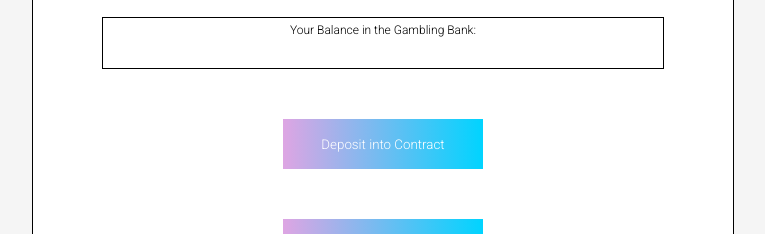
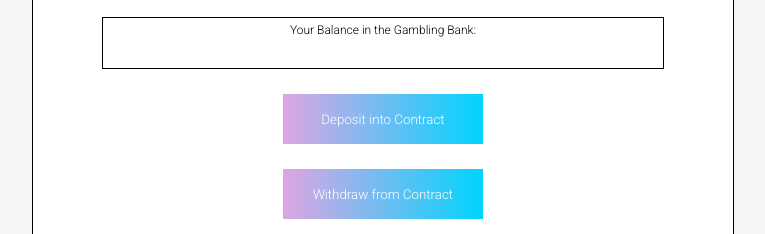
Before and after one commit to Seider9999/Bchain-Gambling, a website: page index.html in a window 1280 px wide. Shown: the part 704-938 px from the top of the page, without its empty margins (257-1022 px from the left). Drawn offline with nearby package versions, Linux system fonts and the light colour scheme; a script that the page names is missing.

Commit message:
Renaming

```diff
--- a/index.html
+++ b/index.html
@@ -10,7 +10,7 @@
     <script src="https://github.com/ChainSafe/web3.js/blob/v1.2.11/dist/web3.min.js"></script>
     <script src="https://ajax.googleapis.com/ajax/libs/jquery/3.4.1/jquery.min.js"></script>
     <script src="https://unpkg.com/web3@latest/dist/web3.min.js"></script>
-    <script src="contract.js"></script>
+    <script src="contractInteraction.js"></script>
 </head>
 <body>
 <h1>BCHAIN Gambling Application</h1>
--- a/style/style.css
+++ b/style/style.css
@@ -144,7 +144,7 @@ body{
     border: none;
     background: linear-gradient(90deg, rgba(2,0,36,1) 0%, rgba(222,165,227,1) 0%, rgba(0,212,255,1) 100%);
     color: #fff;
-    margin-top: 50px;
+    margin-top: 25px;
     cursor: pointer;
 
 }
@@ -157,7 +157,7 @@ body{
     border: none;
     background: linear-gradient(90deg, rgba(2,0,36,1) 0%, rgba(222,165,227,1) 0%, rgba(0,212,255,1) 100%);
     color: #fff;
-    margin-top: 50px;
+    margin-top: 25px;
     cursor: pointer;
 
 }
```
Also changed, not shown: contractInteraction.js (renamed from contract.js).
